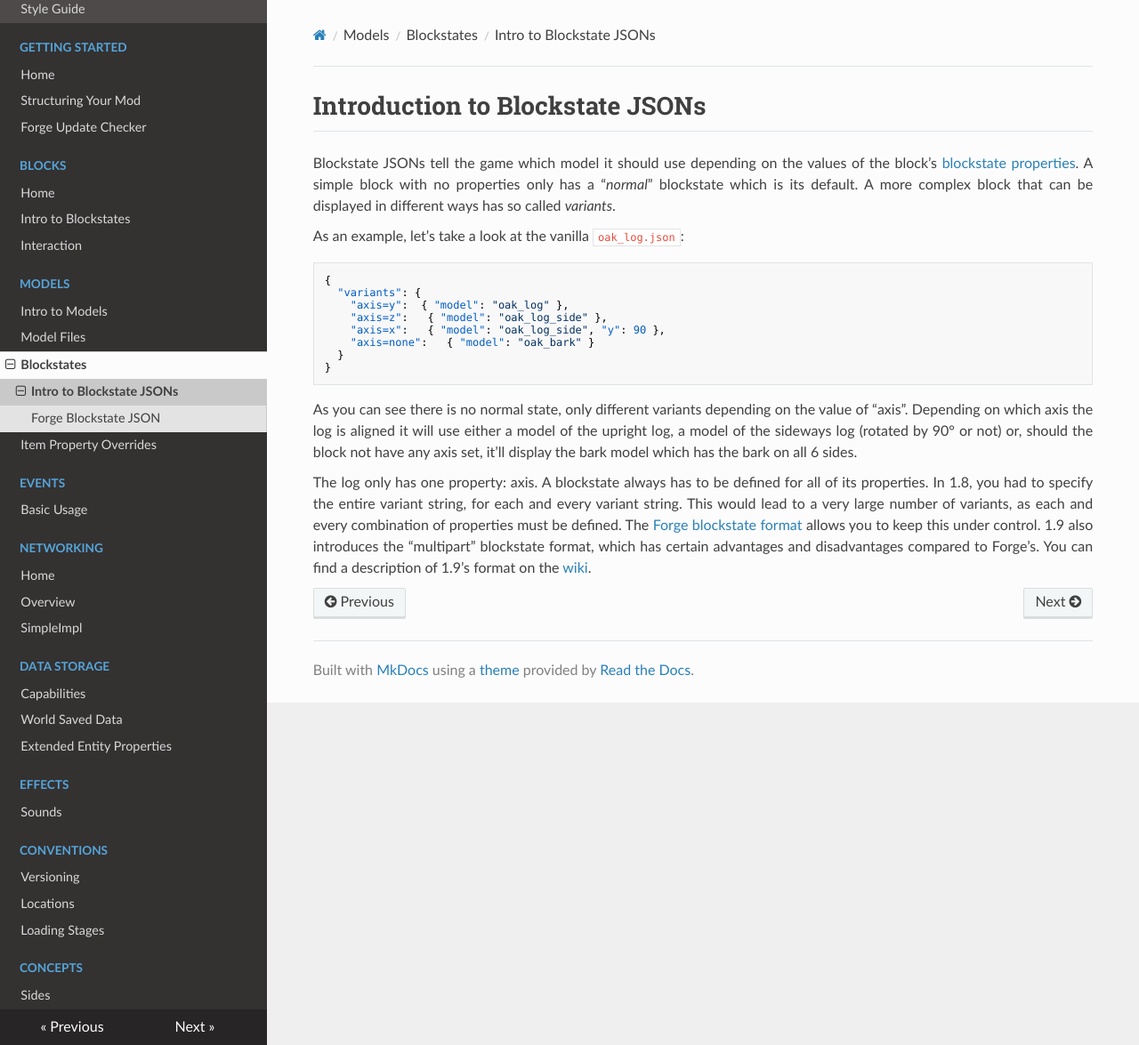
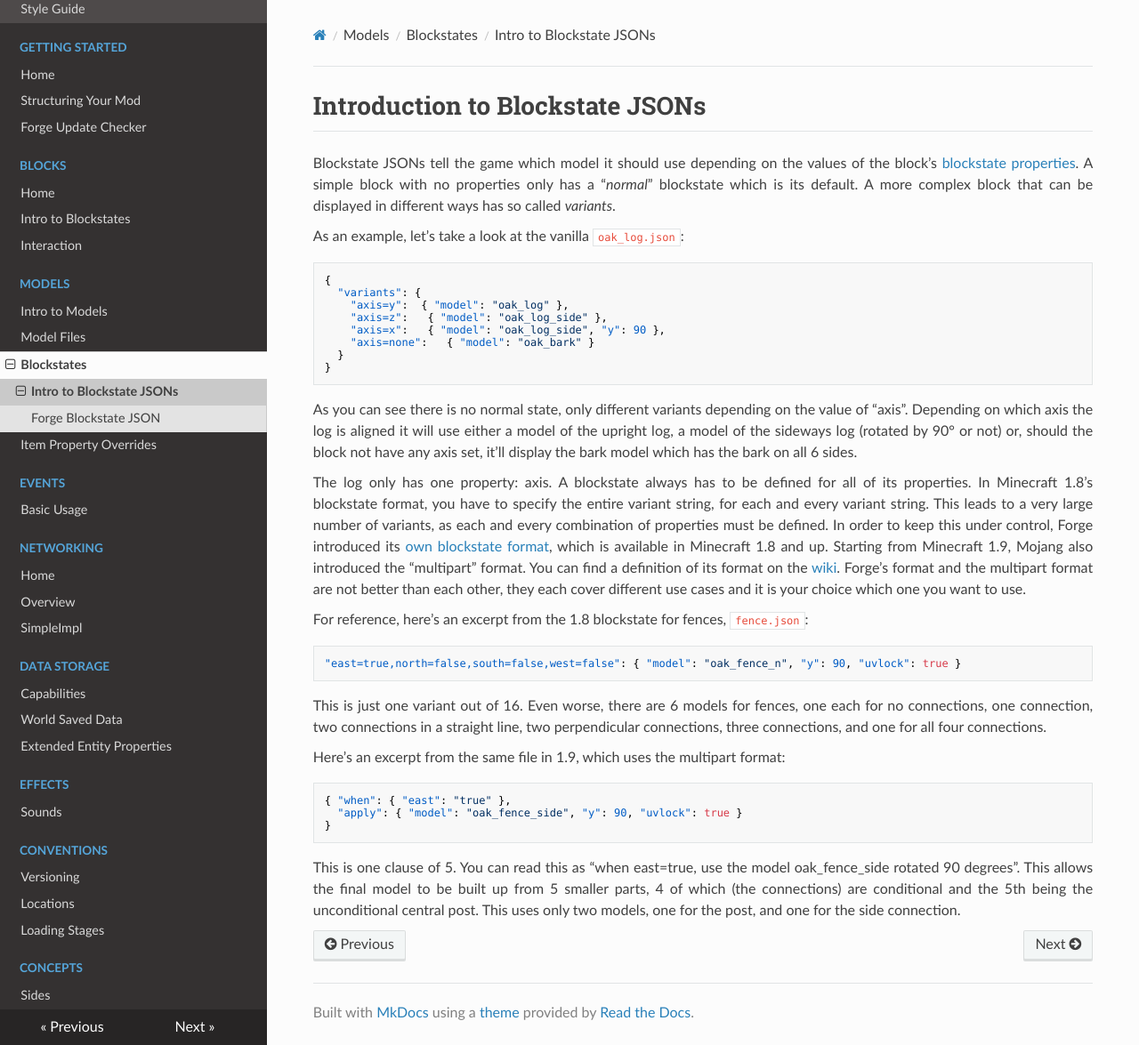
Before and after one commit to MinecraftForge/Documentation, an MkDocs documentation site: the page built from docs/models/blockstates/introduction.md, in a window 1280 px wide and 1175 px high. Shown: the whole window at 89% size. Built offline with MkDocs 1.6.1, drawn with Linux system fonts in a browser that asks for light colours; nearby versions of some CDN libraries; old or Windows-style settings are respelled for this version of MkDocs.

Commit message:
Improve "Models" documentation
Add examples for the vanilla formats in "Intro to Blockstate JSONs."
Clarify "Item Property Overrides" and "Model Files."

````diff
--- a/docs/models/blockstates/introduction.md
+++ b/docs/models/blockstates/introduction.md
@@ -20,7 +20,25 @@ As an example, let's take a look at the vanilla `oak_log.json`:
 
 As you can see there is no normal state, only different variants depending on the value of "axis". Depending on which axis the log is aligned it will use either a model of the upright log, a model of the sideways log (rotated by 90° or not) or, should the block not have any axis set, it'll display the bark model which has the bark on all 6 sides.
 
-The log only has one property: axis. A blockstate always has to be defined for all of its properties. In 1.8, you had to specify the entire variant string, for each and every variant string. This would lead to a very large number of variants, as each and every combination of properties must be defined. The [Forge blockstate format][Forge blockstate] allows you to keep this under control. 1.9 also introduces the "multipart" blockstate format, which has certain advantages and disadvantages compared to Forge's. You can find a description of 1.9's format on the [wiki].
+The log only has one property: axis. A blockstate always has to be defined for all of its properties. In Minecraft 1.8's blockstate format, you have to specify the entire variant string, for each and every variant string. This leads to a very large number of variants, as each and every combination of properties must be defined. In order to keep this under control, Forge introduced its [own blockstate format][Forge blockstate], which is available in Minecraft 1.8 and up. Starting from Minecraft 1.9, Mojang also introduced the "multipart" format. You can find a definition of its format on the [wiki]. Forge's format and the multipart format are not better than each other, they each cover different use cases and it is your choice which one you want to use.
+
+For reference, here's an excerpt from the 1.8 blockstate for fences, `fence.json`:
+
+```json
+"east=true,north=false,south=false,west=false": { "model": "oak_fence_n", "y": 90, "uvlock": true }
+```
+
+This is just one variant out of 16. Even worse, there are 6 models for fences, one each for no connections, one connection, two connections in a straight line, two perpendicular connections, three connections, and one for all four connections.
+
+Here's an excerpt from the same file in 1.9, which uses the multipart format:
+
+```json
+{ "when": { "east": "true" },
+  "apply": { "model": "oak_fence_side", "y": 90, "uvlock": true }
+}
+```
+
+This is one clause of 5. You can read this as "when east=true, use the model oak_fence_side rotated 90 degrees". This allows the final model to be built up from 5 smaller parts, 4 of which (the connections) are conditional and the 5th being the unconditional central post. This uses only two models, one for the post, and one for the side connection.
 
 [blockstate]: ../../blocks/states.md
 [Forge blockstate]: forgeBlockstates.md
````
Also changed, not shown: docs/models/files.md (+3 -2 lines), docs/models/overrides.md (+6 -2 lines).
